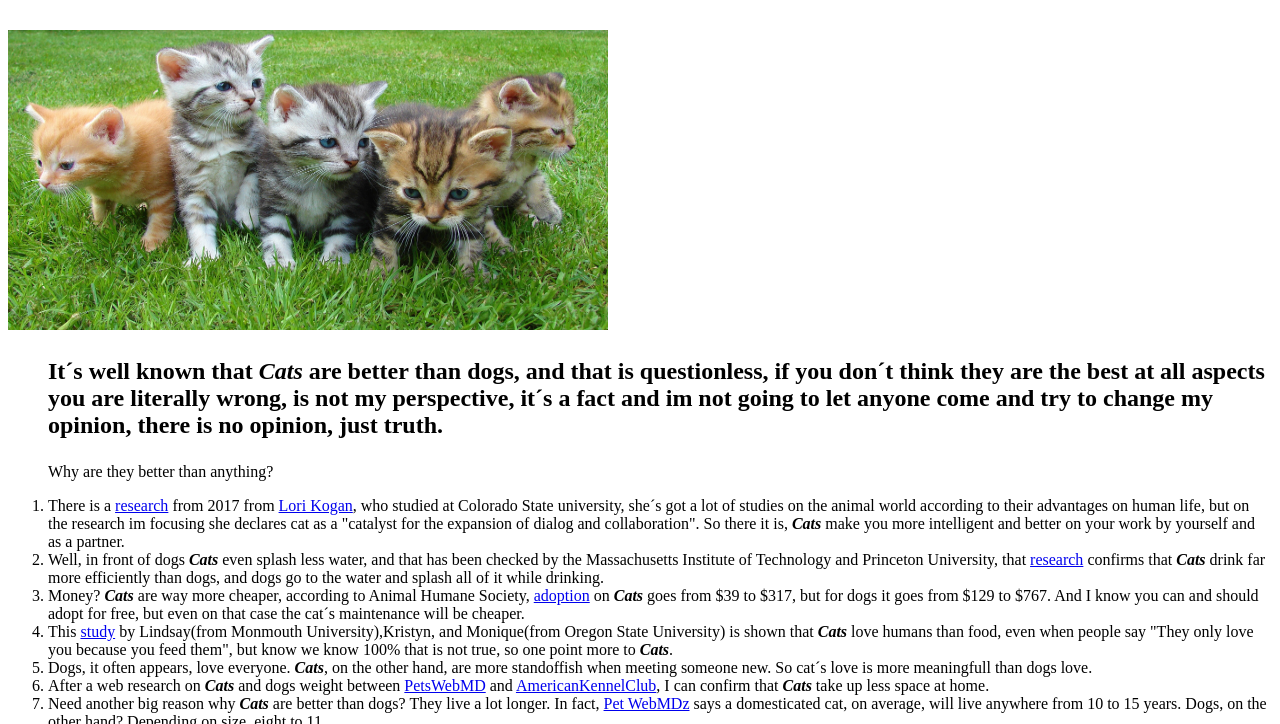
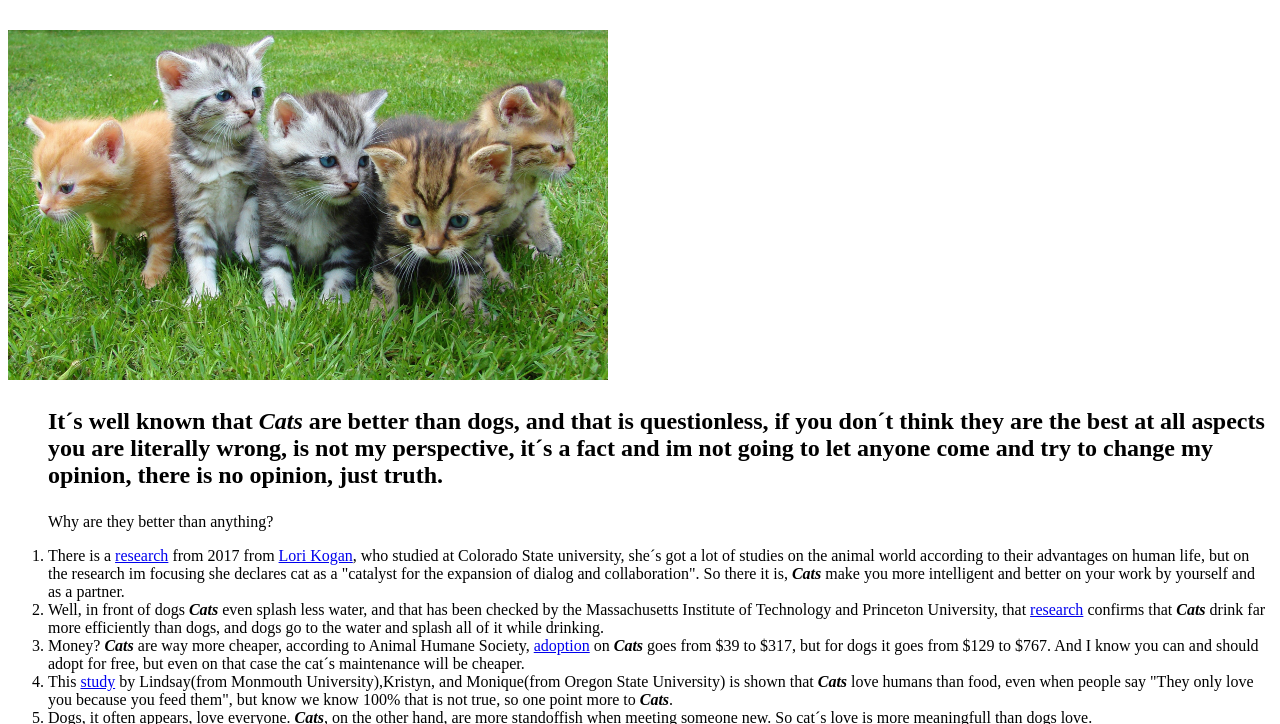
Before and after one commit to a22alanbm/AnimalPage, a plain HTML site: page index.html in a window 1280 px wide. Shown: the part 71-795 px from the top of the page. Drawn offline with Linux system fonts and the light colour scheme.

Commit message:
PartFourLowingImage

```diff
--- a/index.html
+++ b/index.html
@@ -6,7 +6,7 @@
     <meta name="viewport" content="width=device-width, initial-scale=1.0">
     <title>Cat page from AlanBarreiro</title>
     <h1><ul><em><strong>Cats</strong></em></ul></h1>
-    <img src="images/pexels-pixabay-45170.jpg" alt="gatiños" width="600px" height="300px">
+    <img src="images/pexels-pixabay-45170.jpg" alt="gatiños" width="600px" height="350px">
 </head>
 <body>
     <h2><ul>It´s well known that <em><strong>Cats</strong></em> are better than dogs, and that is questionless, if you don´t think they are the best at all aspects you are literally wrong, is not my perspective, it´s a fact and im not going to let anyone come and try to change my opinion, there is no opinion, just truth.</ul></h2>
```
